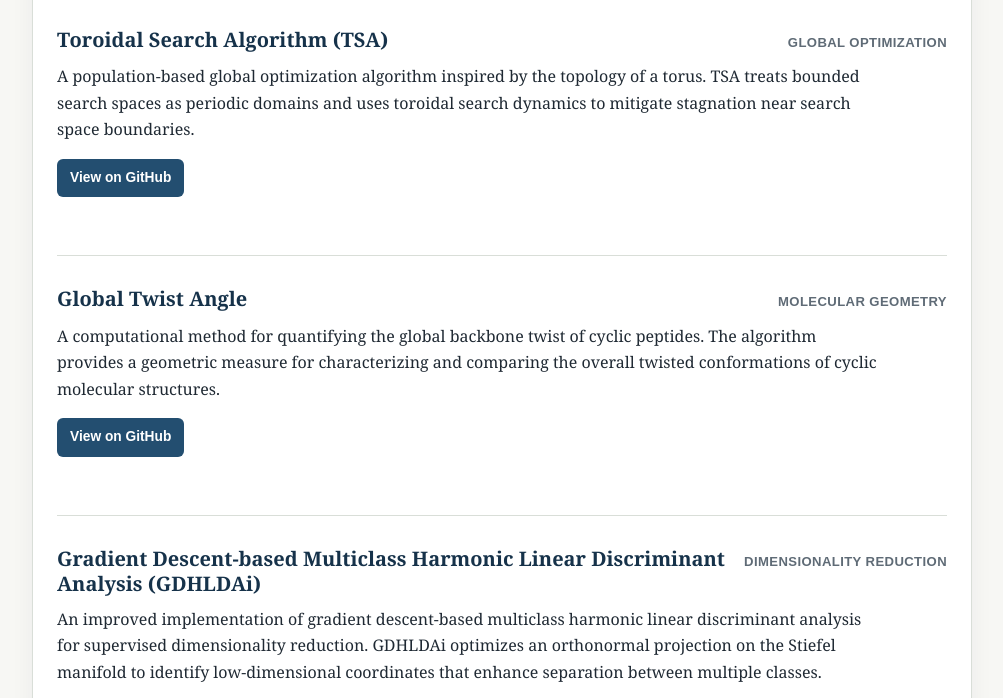
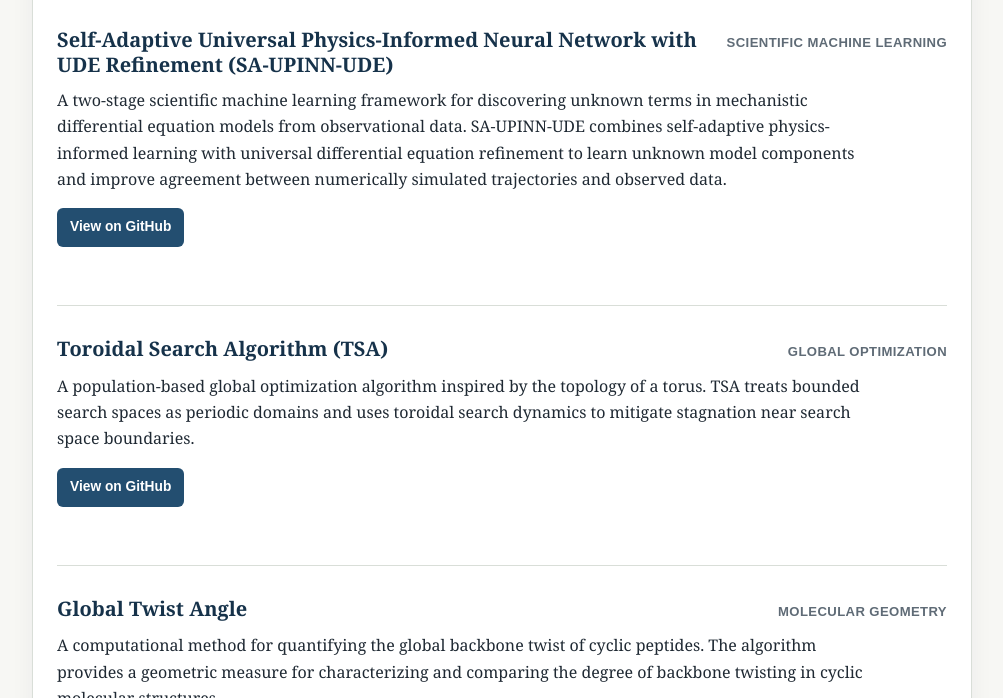
Before and after one commit to ChanginOh/ChanginOh.github.io, a plain HTML site: page software.html in a window 1280 px wide. Shown: the part 336-1034 px from the top of the page, without its empty margins (138-1141 px from the left). Drawn offline with Linux system fonts and the light colour scheme.

Commit message:
Add files via upload

```diff
--- a/software.html
+++ b/software.html
@@ -34,6 +34,35 @@
 
         <article class="software-item">
           <div class="software-heading">
+            <h3>Self-Adaptive Universal Physics-Informed Neural Network with UDE Refinement (SA-UPINN-UDE)</h3>
+            <span class="software-type">Scientific Machine Learning</span>
+          </div>
+
+          <p>
+            A two-stage scientific machine learning framework for discovering unknown terms
+            in mechanistic differential equation models from observational data.
+            SA-UPINN-UDE combines self-adaptive physics-informed learning with universal differential equation refinement
+            to learn unknown model components and improve agreement between numerically simulated trajectories and observed data.
+          </p>
+
+          <!-- <ul class="tag-list software-tags">
+            <li>Global Optimization</li>
+            <li>Metaheuristics</li>
+            <li>Julia</li>
+          </ul> -->
+
+          <div class="software-links">
+            <a class="button"
+               href="https://github.com/ChanginOh/SA-UPINN-UDE"
+               target="_blank"
+               rel="noopener noreferrer">
+              View on GitHub
+            </a>
+          </div>
+        </article>
+
+        <article class="software-item">
+          <div class="software-heading">
             <h3>Toroidal Search Algorithm (TSA)</h3>
             <span class="software-type">Global Optimization</span>
           </div>
@@ -67,9 +96,9 @@
           </div>
 
           <p>
-            A computational method for quantifying the global backbone twist of cyclic
-            peptides. The algorithm provides a geometric measure for characterizing
-            and comparing the overall twisted conformations of cyclic molecular structures.
+            A computational method for quantifying the global backbone twist of cyclic peptides.
+            The algorithm provides a geometric measure for characterizing and
+            comparing the degree of backbone twisting in cyclic molecular structures.
           </p>
 
           <!-- <ul class="tag-list software-tags">
@@ -95,10 +124,10 @@
           </div>
 
           <p>
-            An improved implementation of gradient descent-based multiclass harmonic
+            An improved implementation of Riemannian gradient descent-based multiclass harmonic
             linear discriminant analysis for supervised dimensionality reduction.
-            GDHLDAi optimizes an orthonormal projection on the Stiefel manifold to identify
-            low-dimensional coordinates that enhance separation between multiple classes.
+            GDHLDAi optimizes an orthonormal projection matrix on the Stiefel manifold to identify
+            low-dimensional coordinates that enhance class separation.
           </p>
 
           <!-- <ul class="tag-list software-tags">
@@ -123,7 +152,7 @@
   </main>
 
   <footer class="footer">
-    <div class="footer-inner">© 2026 Changin Oh. Last updated: Sept 2026.</div>
+    <div class="footer-inner">© 2026 Changin Oh. Last updated: Nov 2026.</div>
   </footer>
 </body>
 </html>
```
Also changed, not shown: index.html (+3 -3 lines), publications.html (+7 -3 lines), research.html (+12 -4 lines).
